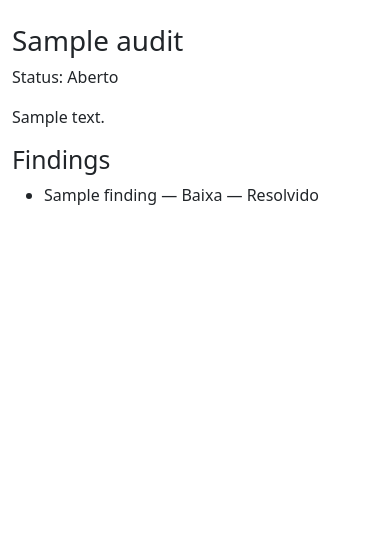
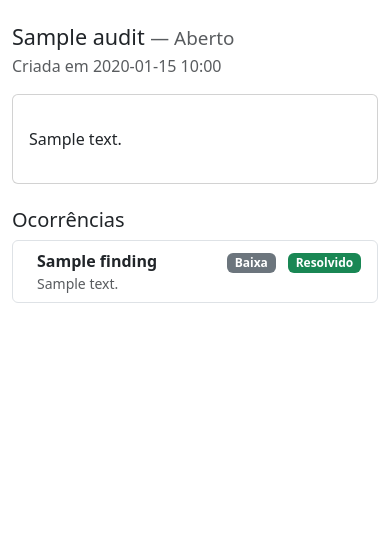
Before and after one commit to fpcarlos/acompanhamento, a Django app: page /audits/1/ in a window 390 px wide. Shown: the part 56-599 px from the top of the page. Run offline with Django 4.2, Linux system fonts and the light colour scheme; tables that the repository leaves empty hold one stand-in row (values such as "Sample post").

Commit message:
feat(ui): convert audit list and detail to Bootstrap cards and list-groups

```diff
--- a/auditoria/templates/auditoria/audit_detail.html
+++ b/auditoria/templates/auditoria/audit_detail.html
@@ -1,15 +1,38 @@
 {% extends "base.html" %}
 
+{% block title %}{{ audit.title }} — Projeto Auditoria{% endblock %}
+
 {% block content %}
-  <h1>{{ audit.title }}</h1>
-  <p>Status: {{ audit.get_status_display }}</p>
-  <p>{{ audit.description }}</p>
-  <h2>Findings</h2>
-  <ul>
+  <div class="mb-3">
+    <h1 class="h4 mb-1">{{ audit.title }} <small class="text-muted">— {{ audit.get_status_display }}</small></h1>
+    <p class="text-muted mb-0">Criada em {{ audit.created_at|date:"Y-m-d H:i" }}</p>
+  </div>
+
+  <div class="card mb-4">
+    <div class="card-body">
+      <p class="card-text">{{ audit.description|linebreaks }}</p>
+    </div>
+  </div>
+
+  <h2 class="h5">Ocorrências</h2>
+  <div class="list-group">
     {% for f in audit.findings.all %}
-      <li>{{ f.title }} — {{ f.get_severity_display }} — {% if f.resolved %}Resolvido{% else %}Aberto{% endif %}</li>
+      <div class="list-group-item d-flex justify-content-between align-items-start">
+        <div class="ms-2 me-auto">
+          <div class="fw-semibold">{{ f.title }}</div>
+          <div class="small text-muted">{{ f.description|truncatechars:140 }}</div>
+        </div>
+        <div class="text-end">
+          <span class="badge {% if f.severity == 'high' %}bg-danger{% elif f.severity == 'medium' %}bg-warning text-dark{% else %}bg-secondary{% endif %} me-2">{{ f.get_severity_display }}</span>
+          {% if f.resolved %}
+            <span class="badge bg-success">Resolvido</span>
+          {% else %}
+            <span class="badge bg-info text-dark">Aberto</span>
+          {% endif %}
+        </div>
+      </div>
     {% empty %}
-      <li>Nenhuma ocorrência registrada.</li>
+      <div class="alert alert-secondary">Nenhuma ocorrência registrada.</div>
     {% endfor %}
-  </ul>
+  </div>
 {% endblock %}
```
Also changed, not shown: auditoria/templates/auditoria/audit_list.html (+31 -5 lines).
